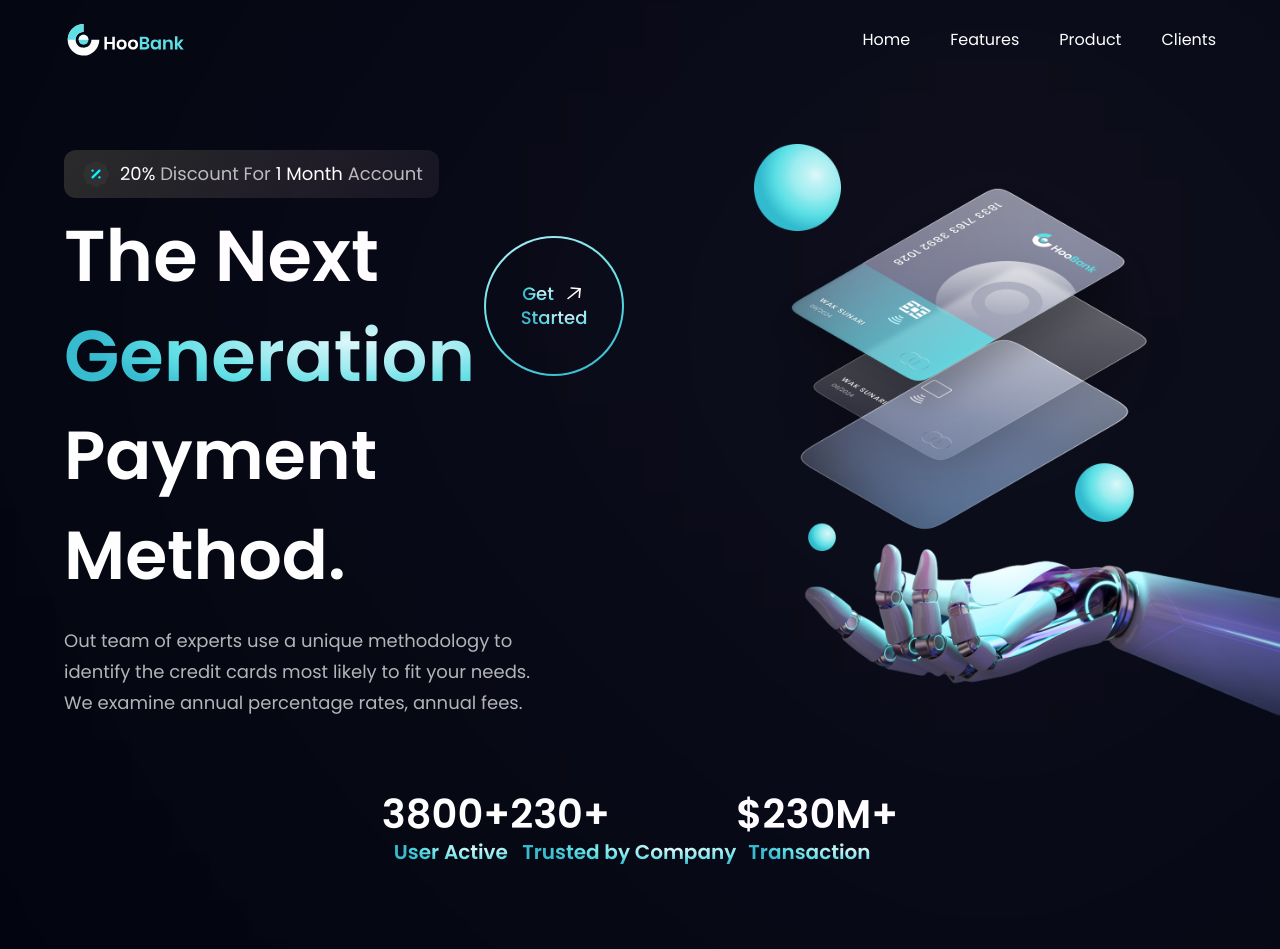
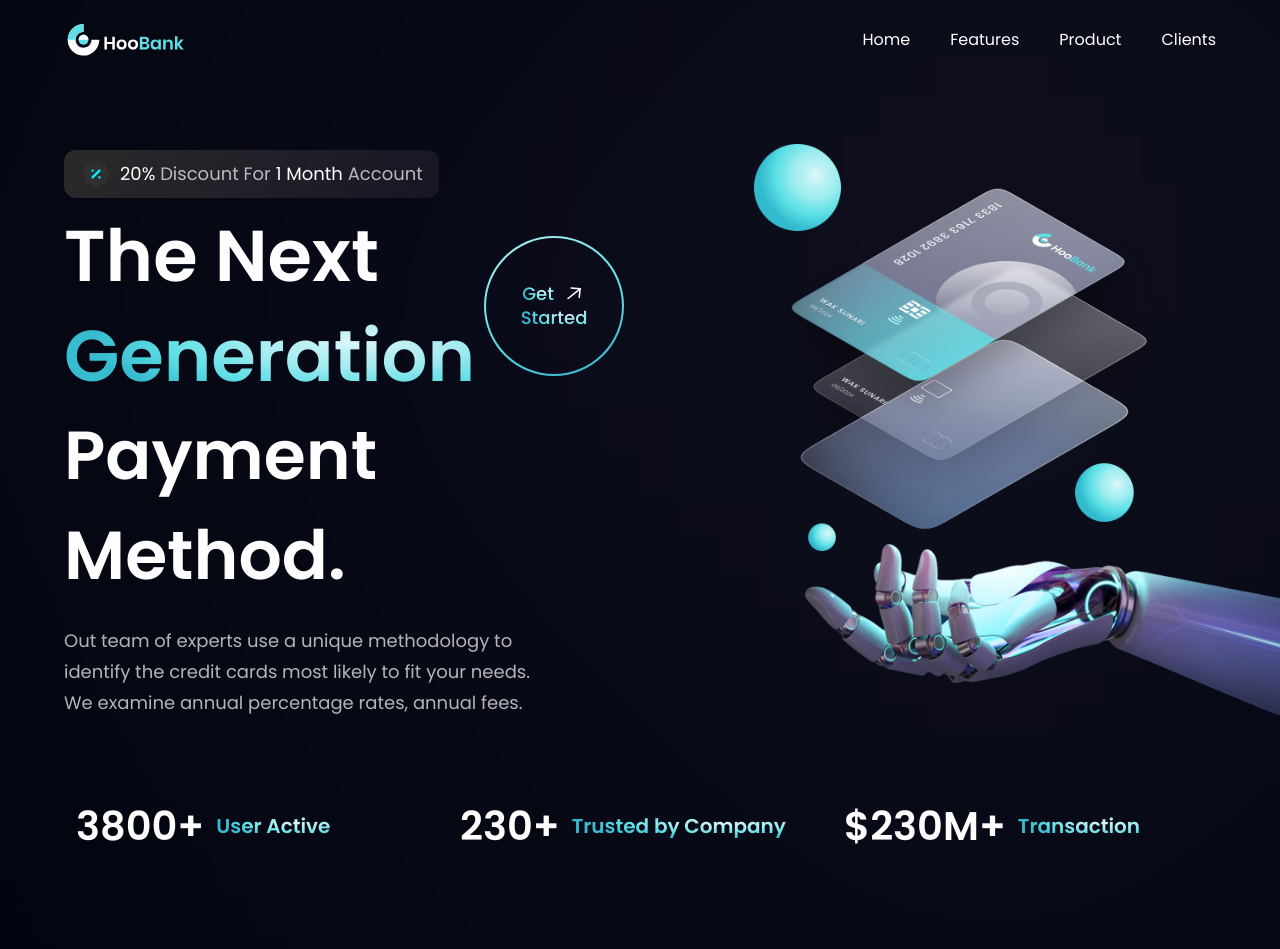
Before and after one commit to spectr-e/bank-app, a React (Vite) app: page / in a window 1280 px wide. Shown: the top 949 px of the page. Built offline with nearby package versions, Linux system fonts and the light colour scheme.

Commit message:
fix(Stats): Add structure to the div holding the stats

```diff
--- a/src/components/Stats.jsx
+++ b/src/components/Stats.jsx
@@ -4,7 +4,10 @@ import styles from '../styles/style'
 const Stats = () => (
   <section className={`${styles.flexCenter} flex-row flex-wrap sm:mb-20 mb-6`}>
     {stats.map((stat, i) => (
-      <div key={i}>
+      <div
+        key={i}
+        className={`flex-1 flex justify-start items-center flex-row m-3`}
+      >
         {/* numbers */}
         <h4 className='font-poppins font-semibold xs:leading-[52px] xs:text-[40px] text-[32px] leading-[44px] text-white'>
           {stat.value}
```
